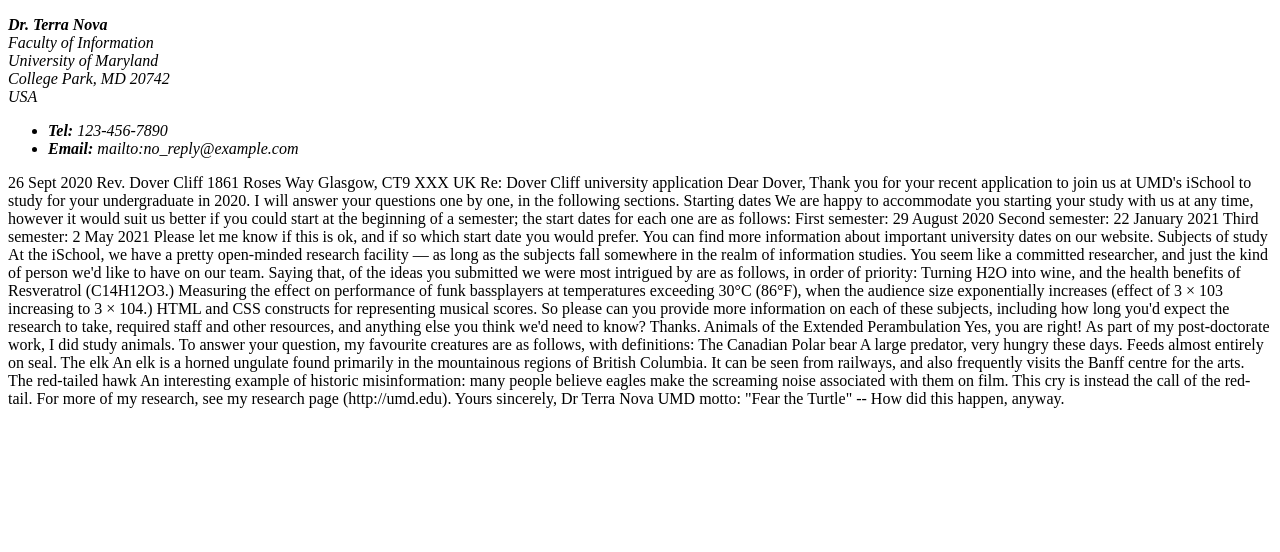
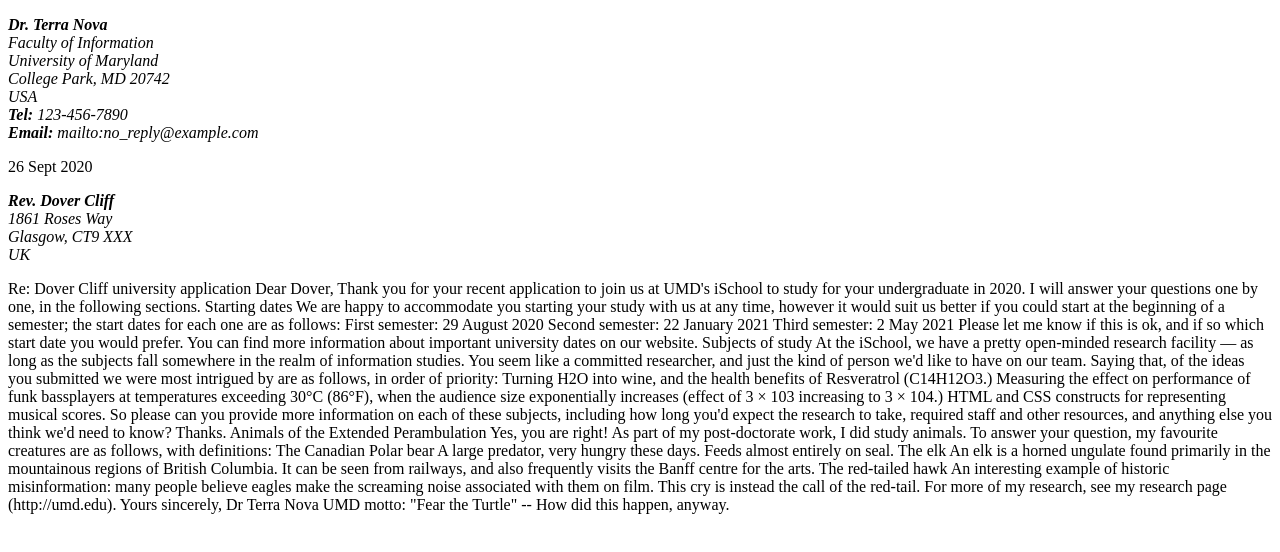
Before and after one commit to sraimundumd/sraimundumdcopy.github.io, a plain HTML site: page public/lab_2/index.html in a window 1280 px wide. Drawn offline with Linux system fonts and the light colour scheme.

Commit message:
5th update

```diff
--- a/public/lab_2/index.html
+++ b/public/lab_2/index.html
@@ -12,19 +12,22 @@
     <i>University of Maryland</i> <br>
     <i>College Park, MD 20742</i> <br>
     <i>USA</i> <br>
+    <i> <b>Tel:</b> 123-456-7890 </i> <br>
+    <i> <b>Email:</b> mailto:no_reply@example.com </i>
+
 </p>
+</address>
 
-<ul>
-    <li> <i> <b>Tel:</b> 123-456-7890 </i> </li>
-    <li> <i> <b>Email:</b> mailto:no_reply@example.com </i> </li>
-</ul>
+<p>26 Sept 2020</p>
+
+<address>
+<p>
+    <strong>Rev. Dover Cliff</strong> <br>
+    <i> 1861 Roses Way </i> <br>
+    <i>Glasgow, CT9 XXX </i> <br>
+    <i>UK </i>
+    </p>
 </address>
-26 Sept 2020
-
-Rev. Dover Cliff
-1861 Roses Way
-Glasgow, CT9 XXX
-UK
 Re: Dover Cliff university application
 Dear Dover,
 
```
